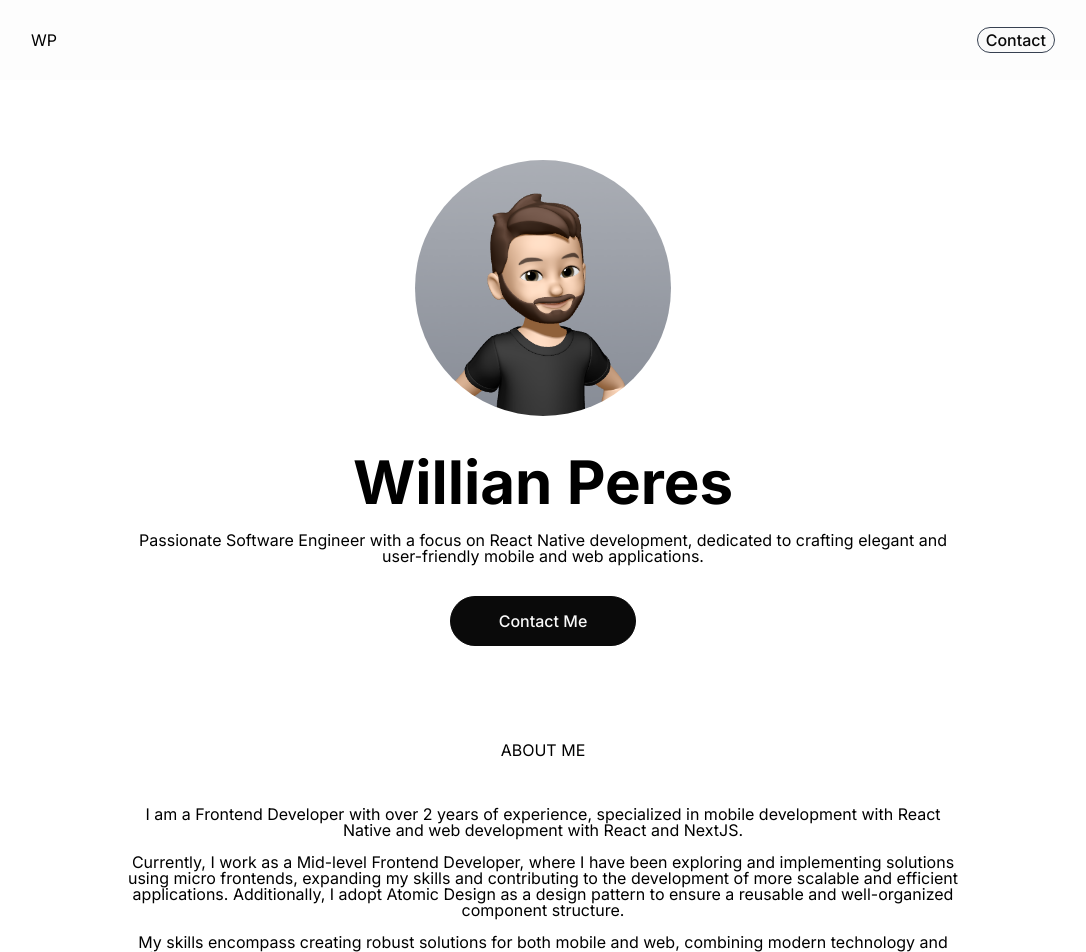
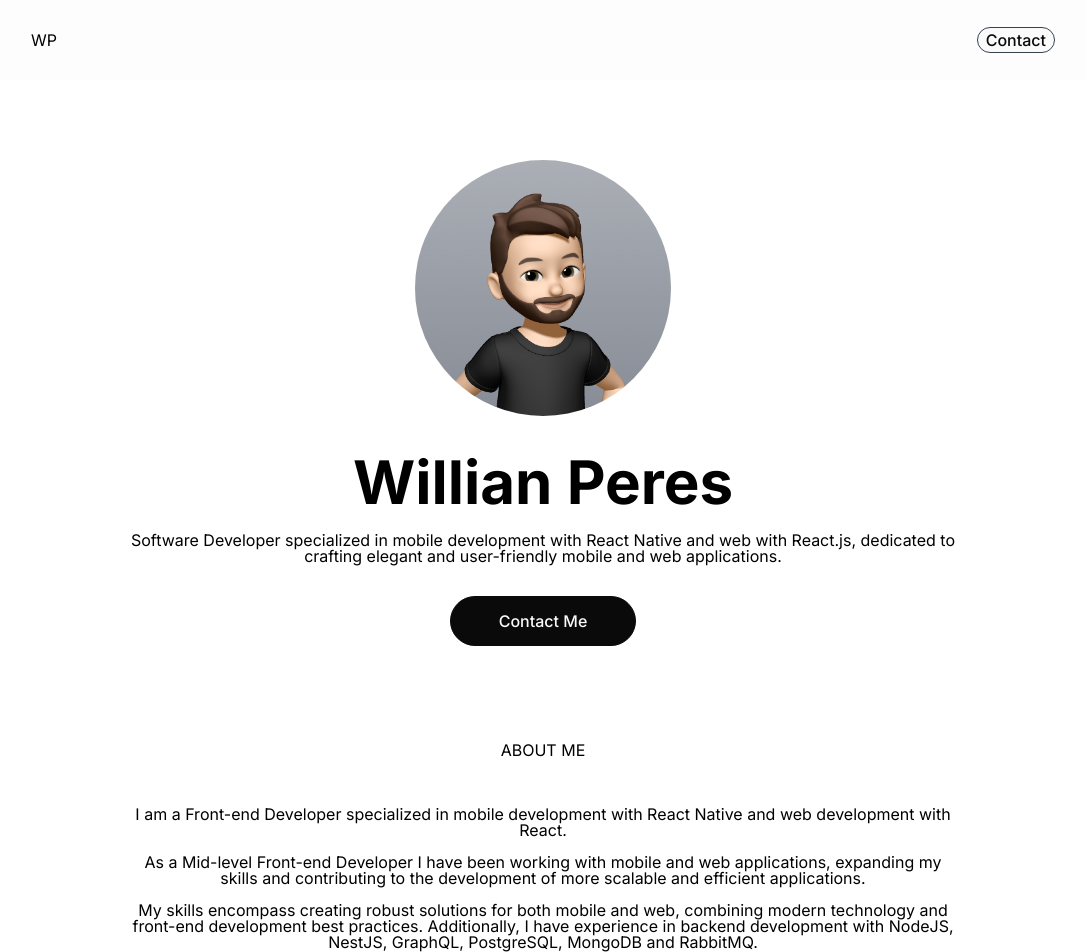
Before and after one commit to willperes/portfolio, a Next.js app: page / in a window 1280 px wide. Shown: the top 952 px of the page, without its empty margins (97-1183 px from the left). Built offline with nearby package versions, Linux system fonts and the light colour scheme; a web font is replaced by a local one.

Commit message:
feat: hero and about me adjustments

```diff
--- a/src/components/pages/Home/AboutMe/index.tsx
+++ b/src/components/pages/Home/AboutMe/index.tsx
@@ -1,7 +1,7 @@
 const aboutMeParagraphs: string[] = [
-  "I am a Frontend Developer with over 2 years of experience, specialized in mobile development with React Native and web development with React and NextJS.",
-  "Currently, I work as a Mid-level Frontend Developer, where I have been exploring and implementing solutions using micro frontends, expanding my skills and contributing to the development of more scalable and efficient applications. Additionally, I adopt Atomic Design as a design pattern to ensure a reusable and well-organized component structure.",
-  "My skills encompass creating robust solutions for both mobile and web, combining modern technology and front-end development best practices. Additionally, I have solid experience in backend development with Node.js, NestJS, GraphQL, PostgreSQL, MongoDB and RabbitMQ.",
+  "I am a Front-end Developer specialized in mobile development with React Native and web development with React.",
+  "As a Mid-level Front-end Developer I have been working with mobile and web applications, expanding my skills and contributing to the development of more scalable and efficient applications.",
+  "My skills encompass creating robust solutions for both mobile and web, combining modern technology and front-end development best practices. Additionally, I have experience in backend development with NodeJS, NestJS, GraphQL, PostgreSQL, MongoDB and RabbitMQ.",
 ];
 
 export const AboutMe: React.FC = () => {
--- a/src/components/pages/Home/Hero/index.tsx
+++ b/src/components/pages/Home/Hero/index.tsx
@@ -28,9 +28,9 @@ export const Hero: React.FC = () => {
       </h1>
 
       <p className={"text-secondary responsive-text-sm text-center mb-8"}>
-        Passionate Software Engineer with a focus on React Native development,
-        dedicated to crafting elegant and user-friendly mobile and web
-        applications.
+        Software Developer specialized in mobile development with React Native
+        and web with React.js, dedicated to crafting elegant and user-friendly
+        mobile and web applications.
       </p>
 
       <Button variant={ButtonVariant.PRIMARY} onClick={handleRedirectToMail}>
```
